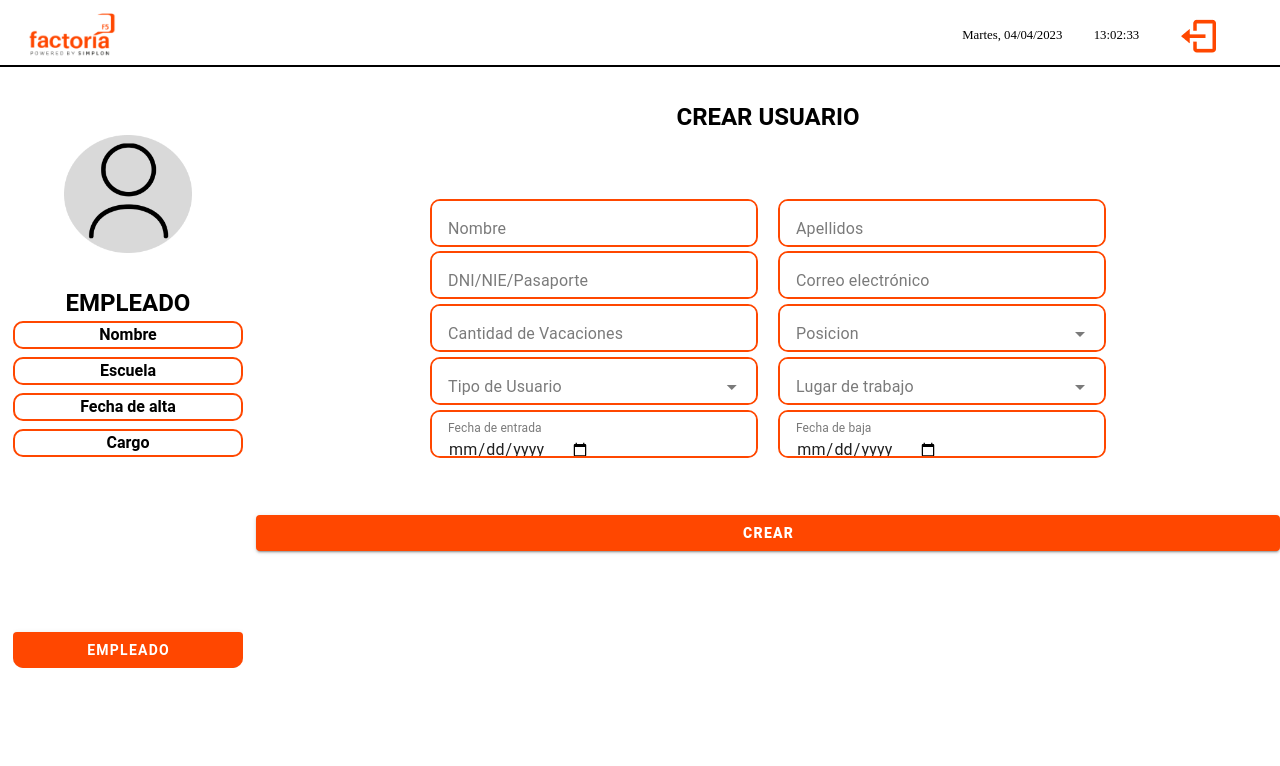
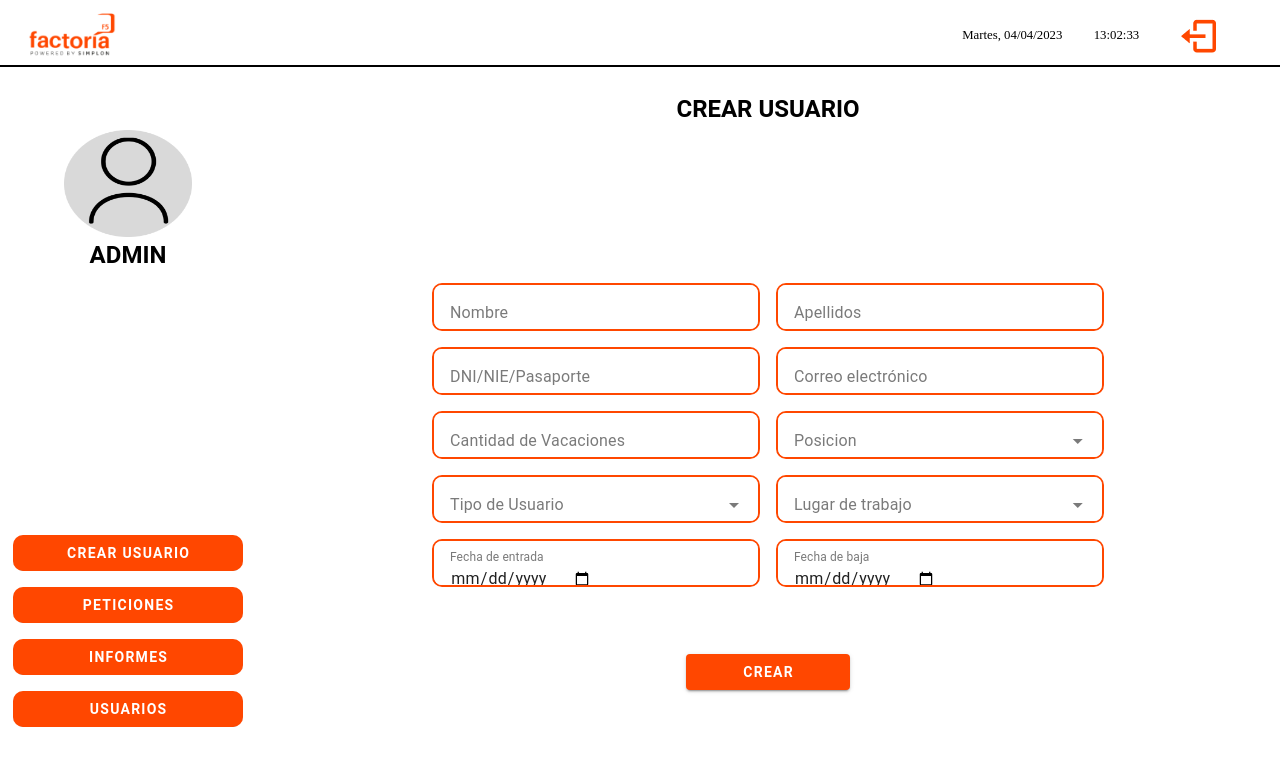
Before and after one commit to RaulMartinezF5/proyecto-vacaciones, a Vue app in the folder src/main/frontend/: page /session/admin/createUser in a window 1280 px wide. Shown: the top 766 px of the page. Built offline with nearby package versions, Linux system fonts and the light colour scheme.

Commit message:
createuser terminada

```diff
--- a/src/main/frontend/src/components/AsideBarComponent.vue
+++ b/src/main/frontend/src/components/AsideBarComponent.vue
@@ -11,7 +11,7 @@ const props = defineProps(
     }
 )
 
-const test = ref('ROLE_USER')
+const test = ref('ROLE_ADMIN')
 
 const showRole = computed(() => {
     if (test.value == 'ROLE_USER') return 'EMPLEADO'
--- a/src/main/frontend/src/components/FormComponent.vue
+++ b/src/main/frontend/src/components/FormComponent.vue
@@ -60,7 +60,7 @@ const props = defineProps(
     .container {
         display: grid;
         grid-template-columns: 32% 32%;
-        gap: 2%;
+        gap: 2vh;
         width: 100%;
         justify-content: center;
     }
--- a/src/main/frontend/src/layouts/LayoutSession.vue
+++ b/src/main/frontend/src/layouts/LayoutSession.vue
@@ -30,7 +30,7 @@ main {
 
     .aside-space {
         width: 20%;
-        height: 100vh;
+        height: 90vh;
     }
     .views-wrapper{
         width: 80%;
--- a/src/main/frontend/src/views/Admin/CreateUserView.vue
+++ b/src/main/frontend/src/views/Admin/CreateUserView.vue
@@ -7,29 +7,53 @@ import ButtonComponent from '../../components/ButtonComponent.vue';
 
 <template>
     <h1>CREAR USUARIO</h1>
-<div class="form"><FormComponent/></div>
-<div class="button"><ButtonComponent :button="'CREAR'"/></div>
+    <div class="form-wrapper">
+
+
+            <FormComponent />
+
+        <div class=" button-zone">
+            <div class="button">
+                <ButtonComponent :button="'CREAR'" />
+            </div>
+        </div>
+    </div>
 </template>
 
-<style>
+<style lang="scss" scoped>
+    h1 {
+        text-align: center;
+        margin-top: 3vh;
+    }
+.form-wrapper {
+    width: 100%;
+    height: 90vh;
+    display: flex;
+    flex-direction: column;
+    justify-content: center;
 
-h1{
-    text-align: center;
-    margin-top: 2.5vw;
+    row-gap: 2vh;
+
+
+
+    .form {
+
     }
 
-
-.form{
-    margin-top: 5vw;
+    .button-zone {
+        width: 100%;
+        display: flex;
+        justify-content: center;
     }
 
-.button{
-margin-top: 3vw;
+    .button {
+        width: 40%;
+        margin-top: 2vw;
         display: flex;
         justify-content: center;
         align-items: center;
         color: white;
         font-weight: 700;
-
+    }
 }
 </style>
```
Lines whose indentation alone changed are shown as unchanged.
